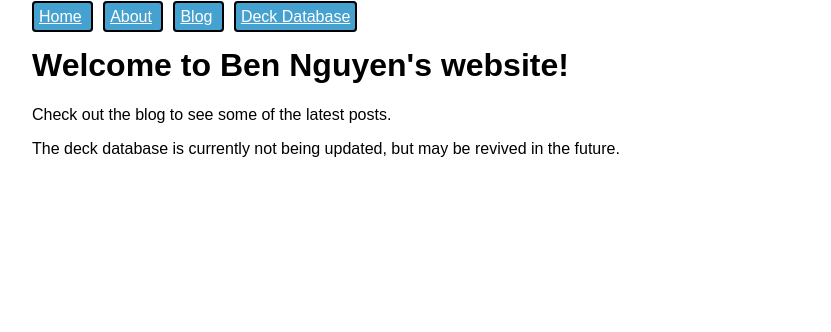
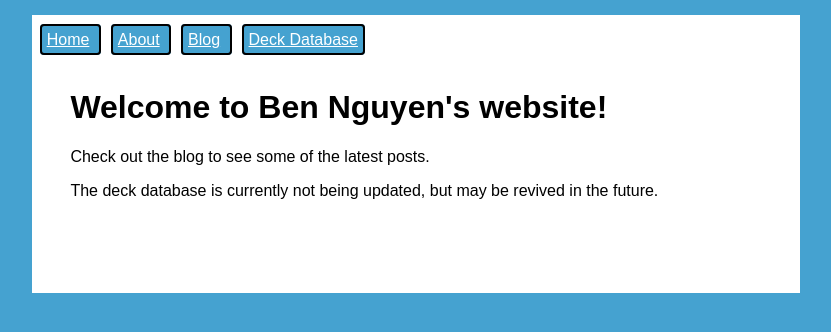
Before and after one commit to cardthrower/cardthrower.github.io, a Jekyll site: the page built from index.html, in a window 1280 px wide. Shown: the top 332 px of the page, without its empty margins (224-1055 px from the left). Built offline with Jekyll 4.4.1, drawn with Linux system fonts in a browser that asks for light colours.

Commit message:
updated website

```diff
--- a/_includes/navigation.html
+++ b/_includes/navigation.html
@@ -4,4 +4,4 @@
         <a class="nav-link" href="{{ item.link }}" {% if page.url == item.link %}class="current"{% endif %}>{{ item.name }}</a>
       </div>
     {% endfor %}
-  </nav>
+</nav>
--- a/_layouts/default.html
+++ b/_layouts/default.html
@@ -9,6 +9,8 @@
   </head>
   <body>
     {% include navigation.html %}
-    <h1>{{ content }}</h1>
+    <div class="content">
+      {{ content }}
+    </div>
   </body>
 </html>
--- a/_layouts/post.html
+++ b/_layouts/post.html
@@ -7,4 +7,4 @@ layout: default
   {{ page.date | date_to_string }}
 </p>
 
-{{ content }}
+<div> {{ content }} </div>
--- a/_sass/main.scss
+++ b/_sass/main.scss
@@ -9,9 +9,19 @@
   border-radius: 4px;
   background-color: #45a2d0;
 }
+.content {
+  background-color: white;
+  padding: 2.5% 10% 10% 5%;
+}
 .nav-link:visited {
   color: white;
 }
 .nav-link:link {
   color: white;
 }
+nav {
+  background-color: white;
+  margin-top: 2%;
+  padding-top: 2%;
+  padding-left: 1%;
+}
--- a/assets/css/styles.scss
+++ b/assets/css/styles.scss
@@ -7,11 +7,14 @@ header {
     font-family: sans-serif;
 }
 
-
+head {
+  background-color: white;
+}
 body {
     font-family: sans-serif;
     margin-left: 20%;
     margin-right: 20%;
+    background-color: #45a2d0;
 }
 
 h1 {
--- a/index.html
+++ b/index.html
@@ -4,17 +4,6 @@ title: Home
 
 ---
 
-<!doctype html>
-<html>
-  <head>
-    <meta charset="utf-8">
-    <title>{{page.title}}</title>
-  </head>
-  <body>
-    <h1>{{ "Welcome to Ben Nguyen's website!" }}</h1>
-
-    <p>{{ "Check out the blog to see some of the latest posts."}}</p>
-    <p>{{ "The deck database is currently not being updated, but may be revived in the future."}}</p>
-
-  </body>
-</html>
+<h1>{{ "Welcome to Ben Nguyen's website!" }}</h1>
+<p>{{ "Check out the blog to see some of the latest posts."}}</p>
+<p>{{ "The deck database is currently not being updated, but may be revived in the future."}}</p>
```
Also changed, not shown: 10 other files.
